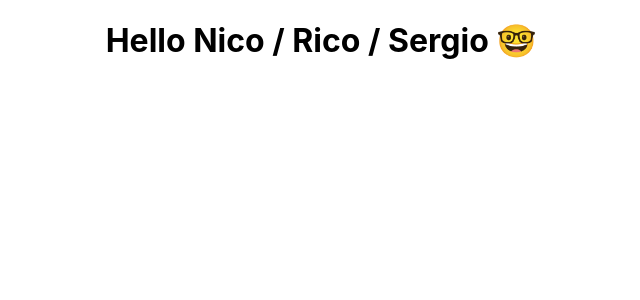
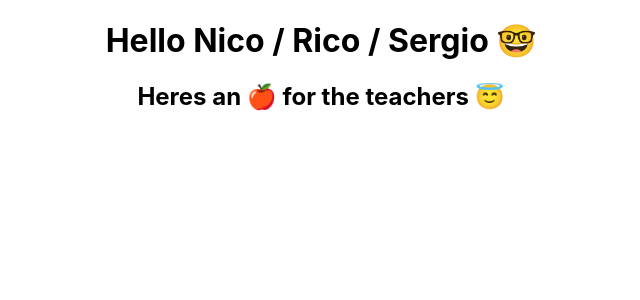
Before and after one commit to JDWilks/boolean-uk-react-project, a React (Create React App) app: page / in a window 1280 px wide. Shown: the top 300 px of the page, without its empty margins (319-959 px from the left). Built offline with nearby package versions, Linux system fonts and the light colour scheme.

Commit message:
just checking saving correctly

```diff
--- a/src/App.js
+++ b/src/App.js
@@ -5,6 +5,7 @@ function App() {
   return (
     <div className="App">
       <h1>Hello Nico / Rico / Sergio 🤓</h1>
+      <h2>Heres an 🍎 for the teachers 😇</h2>
     </div>
   );
 }
```
